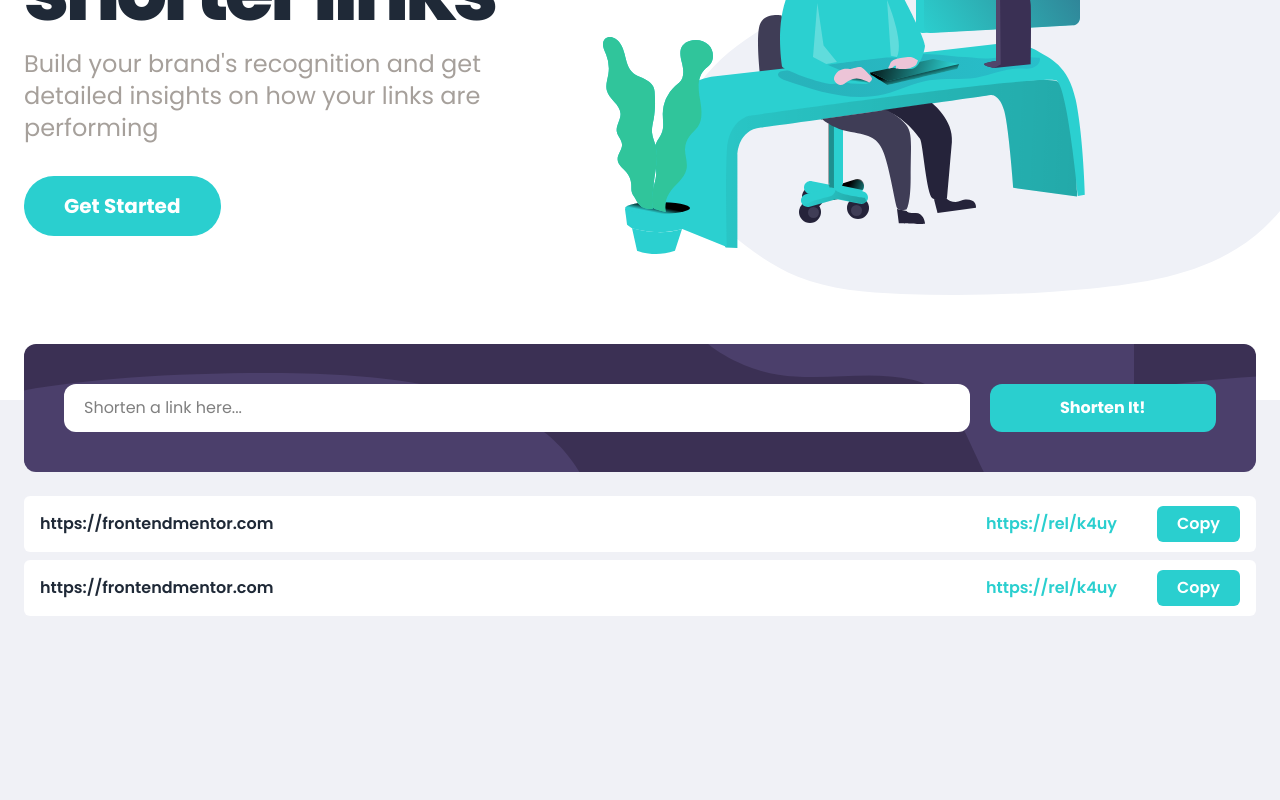
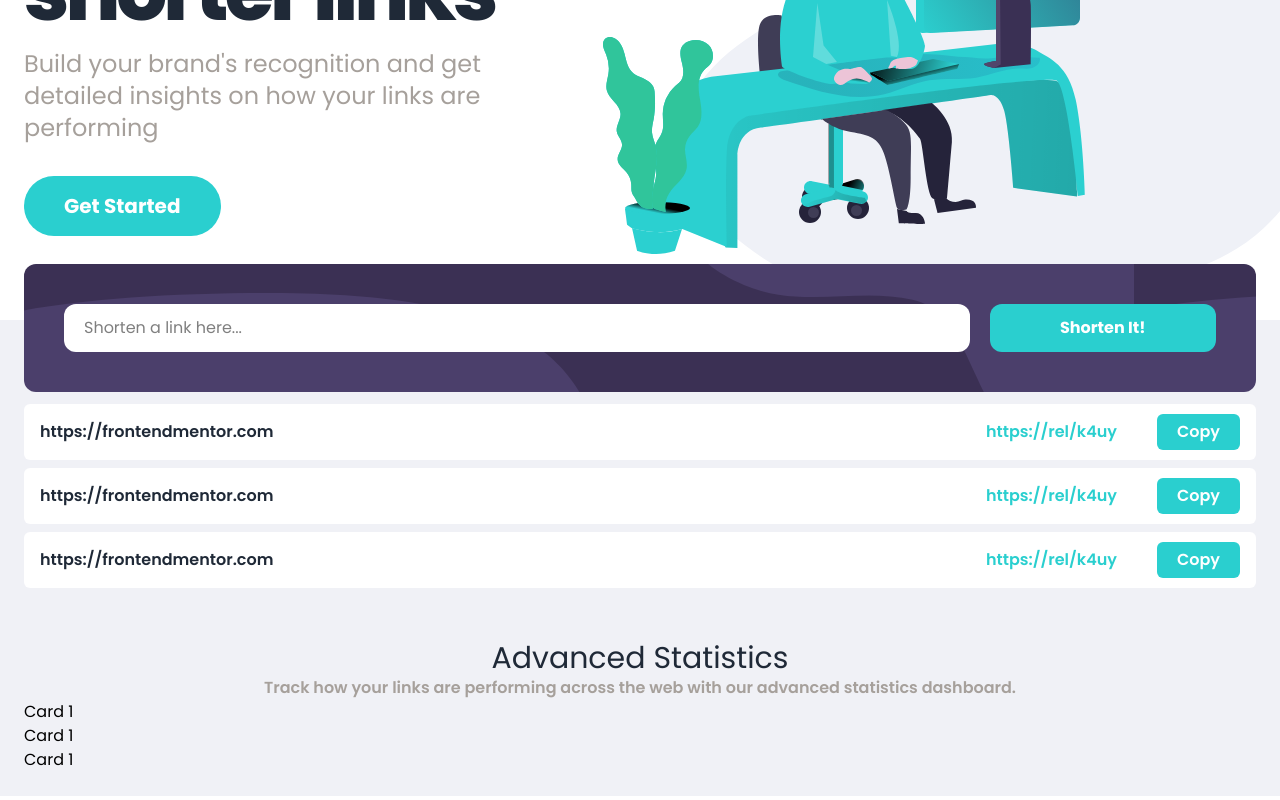
Before and after one commit to ayezabashir/URL-shortening-API-landing-page, a React (Vite) app: page / in a window 1280 px wide. Shown: the part 300-1100 px from the top of the page. Built offline with nearby package versions, Linux system fonts and the light colour scheme.

Commit message:
shortner form component update

```diff
--- a/src/components/AdvanceStatics.jsx
+++ b/src/components/AdvanceStatics.jsx
@@ -1,31 +1,31 @@
 import StaticsCard from './StaticsCard'
-import brandicon from "/icon-brand-recognition.svg";
-import detailedicon from "/icon-detailed-records.svg";
-import customicon from "/icon-fully-customizable.svg";
-const stats = [
-    {
-        img: brandicon,
-        title: "Brand Recognition",
-        description: "Boost your brand recognition with each click. Generic links don’t mean a thing. Branded links help instil confidence in your content."
-    },
-    {
-        img: detailedicon,
-        title: "Detailed Records",
-        description: "Gain insights into who is clicking your links. Knowing when and where people engage with your content helps inform better decisions."
-    },
-    {
-        img: customicon,
-        title:"Fully Customizable",
-        description:"Improve brand awareness and content discoverability through customizable links, supercharging audience engagement."
-    }
-]
+// import brandicon from "/icon-brand-recognition.svg";
+// import detailedicon from "/icon-detailed-records.svg";
+// import customicon from "/icon-fully-customizable.svg";
+// // const stats = [
+//     {
+//         img: brandicon,
+//         title: "Brand Recognition",
+//         description: "Boost your brand recognition with each click. Generic links don’t mean a thing. Branded links help instil confidence in your content."
+//     },
+//     {
+//         img: detailedicon,
+//         title: "Detailed Records",
+//         description: "Gain insights into who is clicking your links. Knowing when and where people engage with your content helps inform better decisions."
+//     },
+//     {
+//         img: customicon,
+//         title:"Fully Customizable",
+//         description:"Improve brand awareness and content discoverability through customizable links, supercharging audience engagement."
+//     }
+// ]
 
 const AdvanceStatics = () => {
   return (
     <section className="container">
         <div className='text-center'>
             <h2 className='text-3xl text-black'>Advanced Statistics</h2>
-            <p>Track how your links are performing across the web with our advanced statistics dashboard.</p>
+            <p className='text-gray font-semibold'>Track how your links are performing across the web with our advanced statistics dashboard.</p>
         </div>
         <StaticsCard />
         <StaticsCard />
--- a/src/components/ShortnerForm.jsx
+++ b/src/components/ShortnerForm.jsx
@@ -2,15 +2,20 @@ import OldLinks from "./OldLinks"
 
 const ShortnerForm = () => {
     return (
-        <section className="container absolute -top-30 md:-top-20 left-0 right-0">
+        <section className="container ">
+            <div className="absolute -top-20 left-0 right-0 p-6">
                 <div className="mb-5 bg-purple bg-[url(/bg-shorten-mobile.svg)] md:bg-[url(/bg-shorten-desktop.svg)] rounded-xl">
                     <form className="p-10 flex flex-col gap-5 md:flex-row justify-center items-center" onSubmit={(e) => e.preventDefault()}>
                         <input className="w-full md:w-[80%] bg-white py-3 px-5 rounded-xl outline-0" type="text" placeholder="Shorten a link here..." name="url_input" id="url_input" />
                         <button className="w-full md:w-[20%] bg-blue hover:opacity-90 cursor-pointer text-white py-3 px-2 rounded-xl text-base font-bold" type="submit">Shorten It!</button>
                     </form>
                 </div>
+            </div>
+            <div className="mt-14">
                 <OldLinks />
                 <OldLinks />
+                <OldLinks />
+            </div>
         </section>
     )
 }
--- a/src/pages/Home.jsx
+++ b/src/pages/Home.jsx
@@ -1,3 +1,4 @@
+import AdvanceStatics from '../components/AdvanceStatics'
 import HeroComponent from '../components/HeroComponent'
 import OldLinks from '../components/OldLinks'
 import ShortnerForm from '../components/ShortnerForm'
@@ -6,8 +7,9 @@ const Home = () => {
   return (
     <>
       <HeroComponent />
-      <div className='bg-light-gray py-50 mt-20 relative'>
+      <div className='bg-light-gray relative'>
         <ShortnerForm />
+        <AdvanceStatics />
       </div>
     </>
   )
```
Lines whose indentation alone changed are shown as unchanged.
